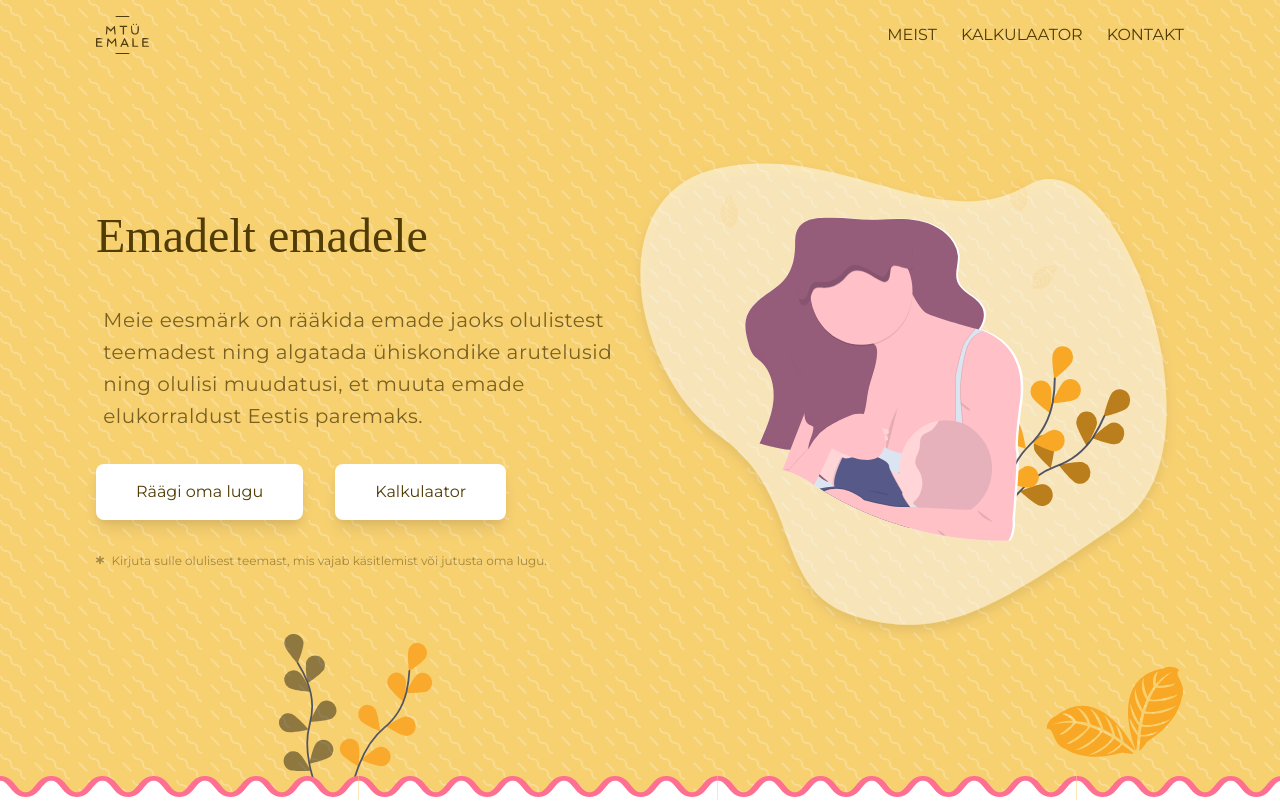
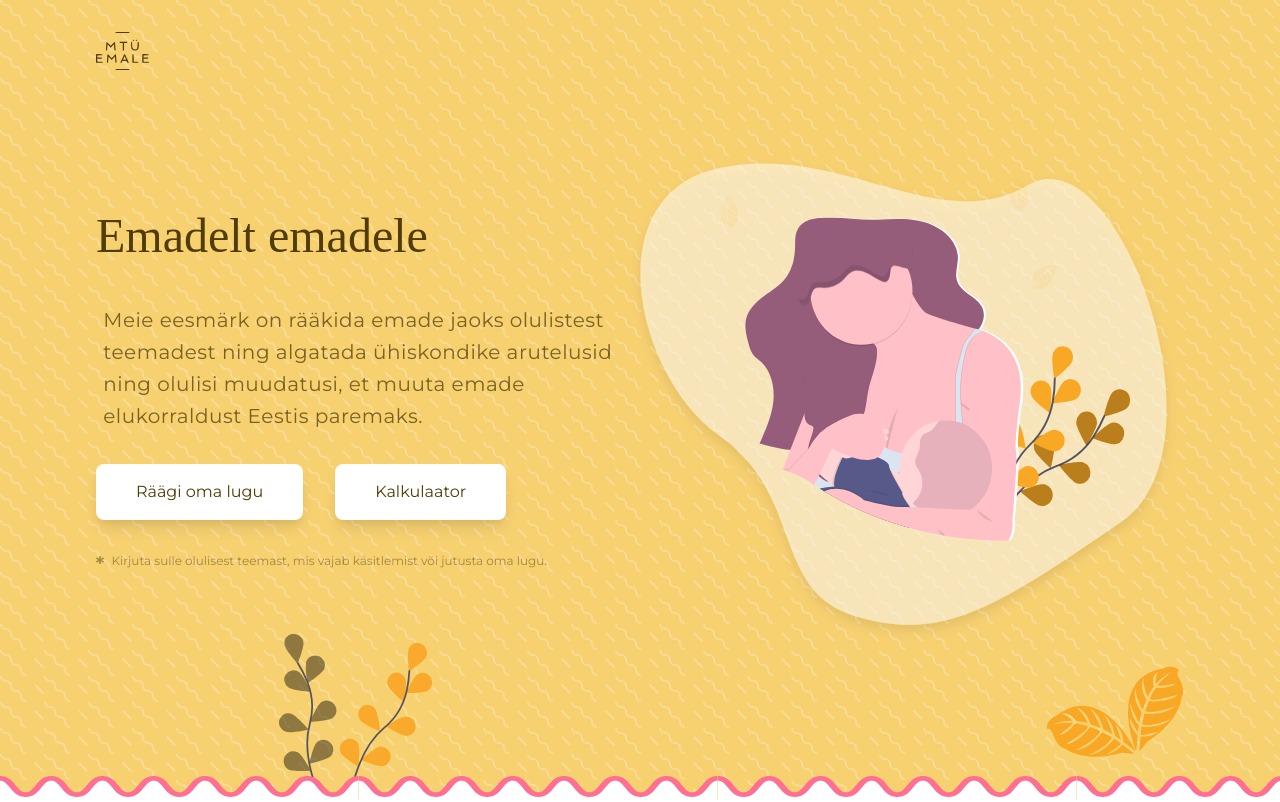
Before and after one commit to kuressaareametikool/emale, a Vue app: page / in a window 1280 px wide. Shown: the top 802 px of the page. Built offline with nearby package versions, Linux system fonts and the light colour scheme; a web font is replaced by a local one.

Commit message:
Fix: navigation re-done

```diff
--- a/src/components/Navigation.vue
+++ b/src/components/Navigation.vue
@@ -1,40 +1,15 @@
 <template>
-  <section
-    id="navigation-section"
-    class="mt-4 font-sans font-light text-brown absolute w-full top-0 h-20 z-50"
-  >
+  <section id="logo-container">
     <div class="container">
-      <div class="flex items-center justify-between">
-        <div>
-          <a href="/">
-            <img src="../assets/emale-logo.svg" alt="MTÜ Emale logo" />
-          </a>
-        </div>
-        <div>
-          <ul class="flex">
-            <li class="uppercase hover:opacity-50 text-base font-medium">
-              <ScrollLink href="#motivation-section">Meist</ScrollLink>
-            </li>
-            <li class="uppercase ml-6 hover:opacity-50 text-base font-medium">
-              <ScrollLink href="#">Kalkulaator</ScrollLink>
-            </li>
-            <li class="uppercase ml-6 hover:opacity-50 text-base font-medium">
-              <ScrollLink href="#">Kontakt</ScrollLink>
-            </li>
-          </ul>
-        </div>
+      <div class="absolute top-0 h-12 w-full my-8 z-10">
+        <img src="../assets/emale-logo.svg" alt="MTU Emale logo" />
       </div>
     </div>
   </section>
 </template>
 
 <script>
-import ScrollLink from "../components/ScrollLink.vue";
-export default {
-  components: {
-    ScrollLink
-  }
-};
+export default {};
 </script>
 
 <style scoped>
@@ -43,5 +18,6 @@
   max-width: 1088px;
   margin: auto;
   height: 100%;
+  position: relative;
 }
 </style>
```
